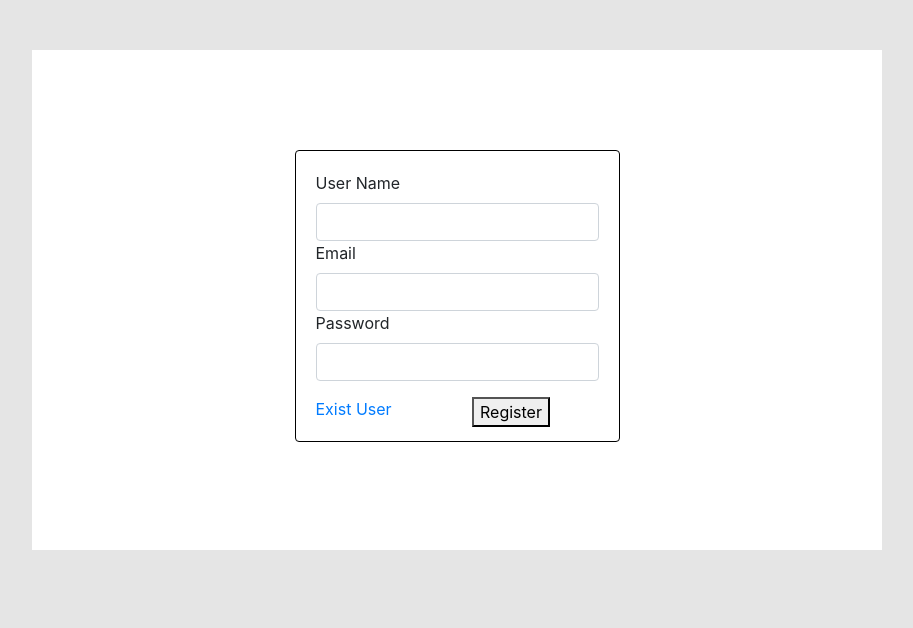
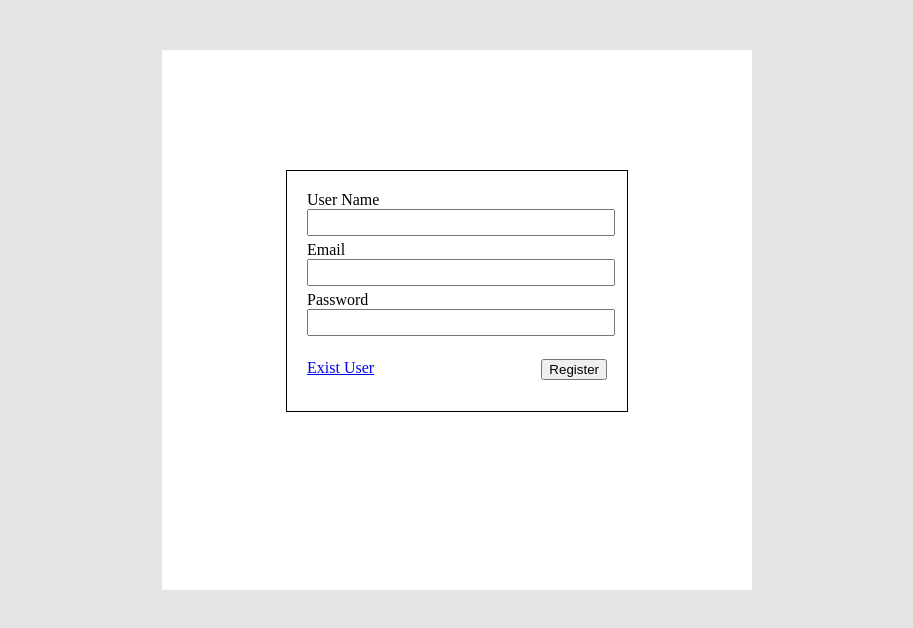
Before and after one commit to rauta1996/login-registration-directory, an Angular app: page /registration in a window 1280 px wide. Shown: the top 628 px of the page, without its empty margins (183-1096 px from the left). Built offline with nearby package versions, Linux system fonts and the light colour scheme.

Commit message:
changes in login and registration form

```diff
--- a/src/app/login/login.component.html
+++ b/src/app/login/login.component.html
@@ -1,22 +1,18 @@
-<div class="container">
-    <form [formGroup]="regForm">
-        <div class="card col-6">
-            <div class="form-group">
+<form [formGroup]="regForm">
+    <div class="card-container">
+        <div class="center-card">
+            <div>
                 <label for="email">Email</label>
-                <input type="text" formControlName="email" class="form-control">
+                <input type="text" formControlName="email" class="input-area">
+                <br>
+                <label for="pass">Password</label>
+                <input type="text" formControlName="password" class="input-area">
+            </div><br>
 
-                <label for="pass">Password</label>
-                <input type="text" formControlName="password" class="form-control">
-            </div>
-
-            <div class="row">
-                <div class="col-6">
-                    <a href="#new-user">New User?</a>
-                </div>
-                <div class="col-6 btn-1">
-                    <button type="button" (click)="login()">Login</button>
-                </div>
+            <div class="footer-btn">
+                <a href="#new-user">New User?</a>
+                <button type="button" (click)="login()">Login</button>
             </div>
         </div>
-    </form>
-</div>
+    </div>
+</form>
--- a/src/app/login/login.component.scss
+++ b/src/app/login/login.component.scss
@@ -1,20 +1,28 @@
-.container{
-    width: 850px;
-    height: 500px;
+.card-container{
+    width: 650px;
+    height: 300px;
     padding: 110px;
     background-color: white;
     margin-top: 50px;
+    margin-left: auto;
+    margin-right: auto;
 }
-.card{
-    position: relative;
-    padding: 20px;
+.center-card{
+    width: 400px;
+    height: 320px;
     margin-top: auto;
     margin-left: auto;
     margin-right: auto;
     margin-bottom: auto;
     border: 1px solid black;
 }
-button{
-    width: 80px;
-    height: 35px;
+.input-area{
+  width: 100%;
+  padding-top: 10px;
+
+
 }
+.footer-btn{
+  display: flex;
+  justify-content: space-between;
+}
--- a/src/app/registration/registration.component.html
+++ b/src/app/registration/registration.component.html
@@ -1,25 +1,20 @@
-<div class="container">
-    <form [formGroup]="regForm">
-        <div class="card col-6">
-            <div class="form-group">
+<form [formGroup]="regForm">
+    <div class="card-container">
+        <div class="center-card">
+            <div>
                 <label for="user">User Name</label>
-                <input type="text" formControlName="username" class="form-control">
-
+                <input type="text" formControlName="username" class="input-style">
+                <br>
                 <label for="email">Email</label>
-                <input type="text" formControlName="email" class="form-control">
-
+                <input type="text" formControlName="email" class="input-style">
+                <br>
                 <label for="pass">Password</label>
-                <input type="text" formControlName="password" class="form-control">
-            </div>
-
-            <div class="row">
-                <div class="col-6">
-                    <a href="#exist-user">Exist User</a>
-                </div>
-                <div class="col-6 btn-1">
-                    <button type="button" (click)="register()">Register</button>
-                </div>
+                <input type="text" formControlName="password" class="input-style">
+            </div><br>
+            <div class="footer-btn">
+                <a href="#exist-user">Exist User</a>
+                <button type="button" (click)="register()">Register</button>
             </div>
         </div>
-    </form>
-</div>
+    </div>
+</form>
--- a/src/app/registration/registration.component.scss
+++ b/src/app/registration/registration.component.scss
@@ -1,20 +1,29 @@
-.container{
-    width: 850px;
-    height: 500px;
-    padding: 100px;
+.card-container{
+    width: 350px;
+    height: 300px;
+    padding: 120px;
     background-color: white;
     margin-top: 50px;
+    margin-left: auto;
+    margin-right: auto;
 }
-.card{
-    position: relative;
+.center-card{
+    width: 300px;
+    height: 200px;
     padding: 20px;
     margin-top: auto;
     margin-left: auto;
     margin-right: auto;
     margin-bottom: auto;
     border: 1px solid black;
-
 }
-button{
-    position: absolute;
+.input-style{
+    width: 100%;
+    height: 20px;
+    padding-top:2px;
+    margin-bottom: 5px;
 }
+.footer-btn{
+    display: flex;
+    justify-content: space-between;
+}
--- a/src/index.html
+++ b/src/index.html
@@ -6,7 +6,7 @@
   <base href="/">
   <meta name="viewport" content="width=device-width, initial-scale=1">
   <link rel="icon" type="image/x-icon" href="favicon.ico">
-  <link rel="stylesheet" href="https://stackpath.bootstrapcdn.com/bootstrap/4.5.0/css/bootstrap.min.css" integrity="sha384-9aIt2nRpC12Uk9gS9baDl411NQApFmC26EwAOH8WgZl5MYYxFfc+NcPb1dKGj7Sk" crossorigin="anonymous">
+  <!-- <link rel="stylesheet" href="https://stackpath.bootstrapcdn.com/bootstrap/4.5.0/css/bootstrap.min.css" integrity="sha384-9aIt2nRpC12Uk9gS9baDl411NQApFmC26EwAOH8WgZl5MYYxFfc+NcPb1dKGj7Sk" crossorigin="anonymous"> -->
 </head>
 <body>
   <app-root></app-root>
```
Also changed, not shown: images/search.png (deleted).
